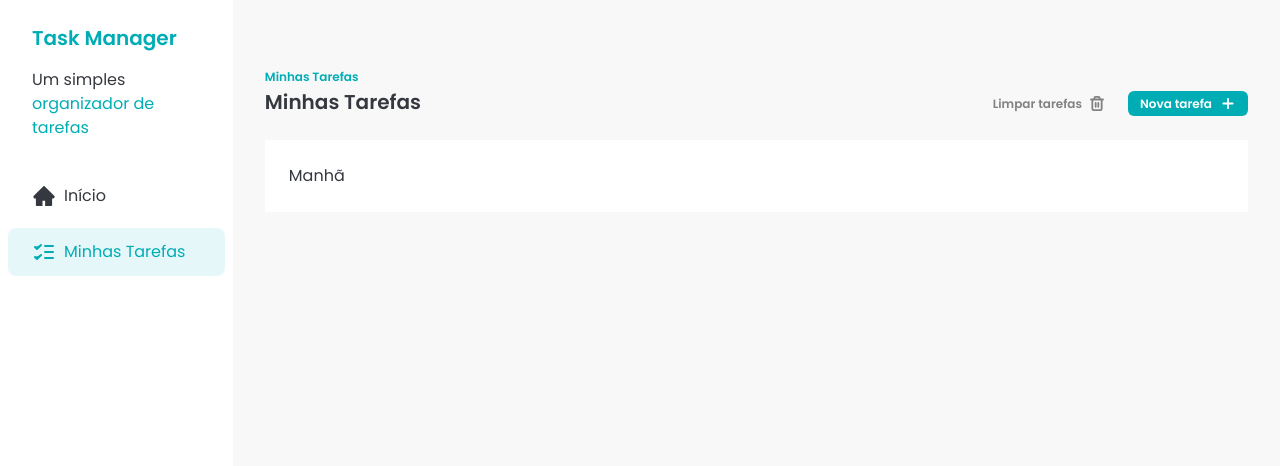
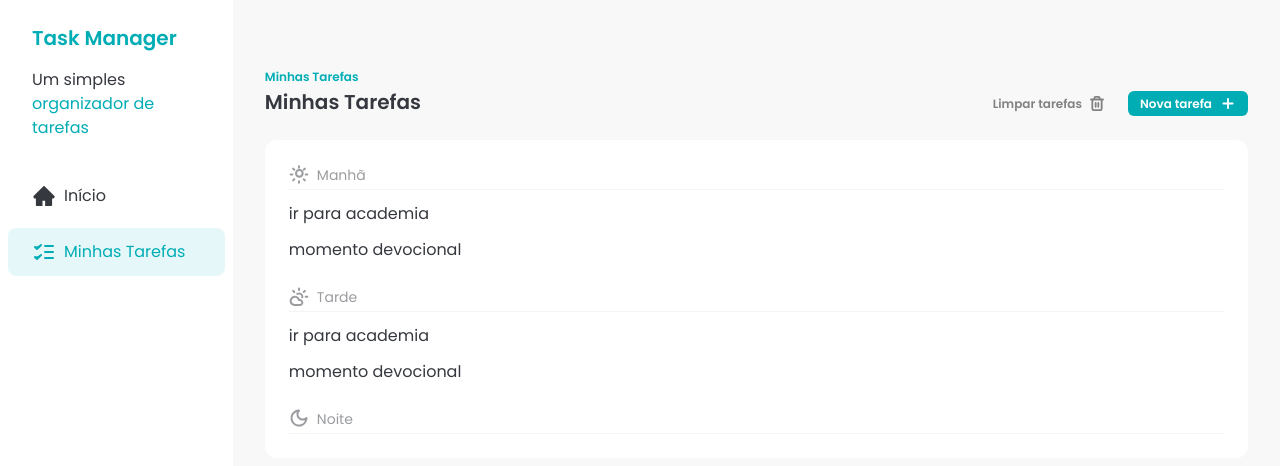
Before and after one commit to araujoerick/task-manager, a React (Vite) app: page / in a window 1280 px wide. Shown: the top 466 px of the page. Built offline with nearby package versions, Linux system fonts and the light colour scheme.

Commit message:
:sparkles: feat: add separator between tasks

```diff
--- a/src/components/Tasks.jsx
+++ b/src/components/Tasks.jsx
@@ -1,6 +1,9 @@
 import Button from "./Button";
 import AddIcon from "../assets/icons/add.svg?react";
 import TrashIcon from "../assets/icons/trash.svg?react";
+import SunIcon from "../assets/icons/sun.svg?react";
+import CloudSunIcon from "../assets/icons/cloud-sun.svg?react";
+import MoonIcon from "../assets/icons/moon.svg?react";
 
 const Tasks = () => {
   return (
@@ -23,8 +26,32 @@
           </Button>
         </div>
       </div>
-      <div className="bg-white p-6">
-        <h2>Manhã</h2>
+      <div className="rounded-xl bg-white p-6">
+        {/* MANHÃ */}
+        <div className="space-y-3">
+          <div className="flex items-center gap-2 border-b border-[#f4f4f5] pb-1">
+            <SunIcon />
+            <p className="text-sm text-textGray">Manhã</p>
+          </div>
+          <div>ir para academia</div>
+          <div>momento devocional</div>
+        </div>
+        {/* TARDE */}
+        <div className="my-6 space-y-3">
+          <div className="flex items-center gap-2 border-b border-[#f4f4f5] pb-1">
+            <CloudSunIcon />
+            <p className="text-sm text-textGray">Tarde</p>
+          </div>
+          <div>ir para academia</div>
+          <div>momento devocional</div>
+        </div>
+        {/* NOITE */}
+        <div className="space-y-3">
+          <div className="flex items-center gap-2 border-b border-[#f4f4f5] pb-1">
+            <MoonIcon />
+            <p className="text-sm text-textGray">Noite</p>
+          </div>
+        </div>
       </div>
     </section>
   );
--- a/tailwind.config.js
+++ b/tailwind.config.js
@@ -8,7 +8,8 @@
     extend: {
       colors: {
         primary: "#00adb5",
-        secondary: "#35383E",
+        darkGray: "#818181",
+        textGray: "#9A9C9F",
       },
     },
   },
```
